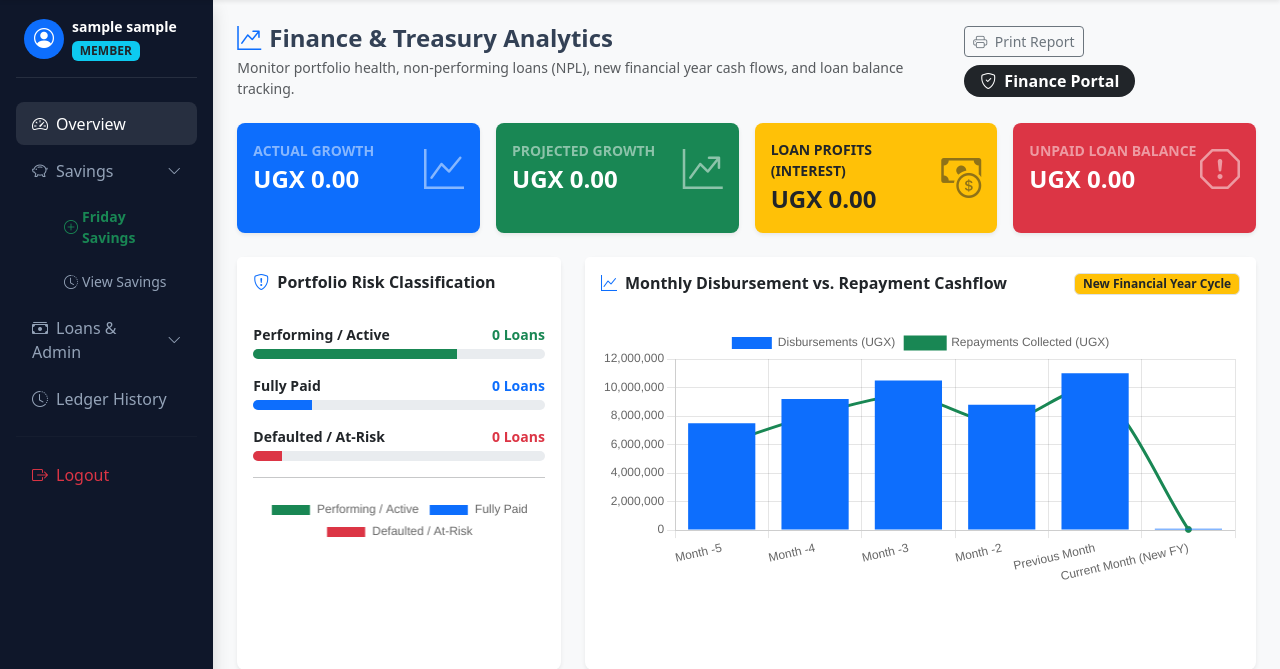
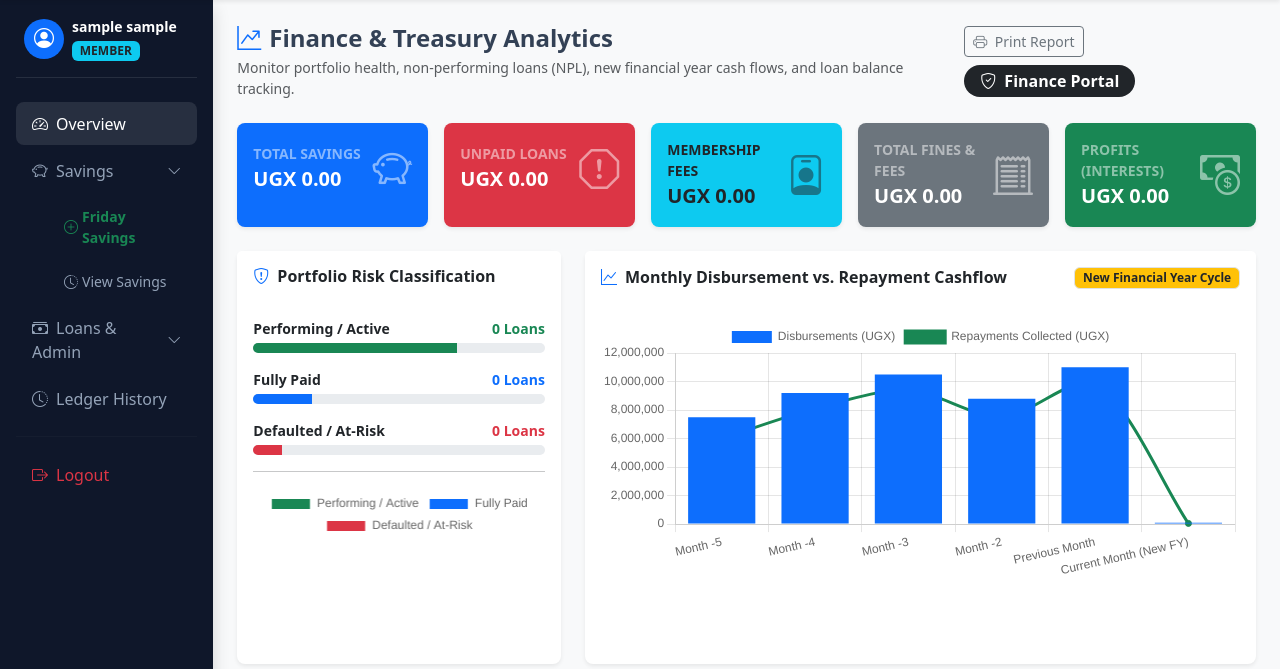
Before and after one commit to Zuba43/aksa_sacco, a Flask app: template app/templates/finance/dashboard.html in a window 1280 px wide. Shown: the part 62-731 px from the top of the page. Run offline with Flask 3, Linux system fonts and the light colour scheme; the template is opened without the code that fills it, so the values that code supplies are empty; the visitor is signed in with stand-in values (Sample User, id 1); data comes from the database, SQL or seed files in the repository.

Commit message:
Update finance dashboard

```diff
--- a/app/templates/finance/dashboard.html
+++ b/app/templates/finance/dashboard.html
@@ -270,56 +270,96 @@ SACCO{% endblock %} {% block extra_head %}
       </div>
 
       <!-- Top Metrics Bar -->
-      <div class="row g-3 mb-4">
-        <!-- 1. Actual Growth -->
-        <div class="col-sm-6 col-xl-3">
+      <div
+        class="row row-cols-1 row-cols-sm-2 row-cols-lg-3 row-cols-xl-5 g-3 mb-4"
+      >
+        <!-- 1. Total Savings -->
+        <div class="col">
           <div
             class="card metric-card border-0 shadow-sm rounded-3 bg-primary text-white p-3 h-100"
           >
             <div class="d-flex justify-content-between align-items-center">
               <div>
                 <div class="small text-white-50 text-uppercase fw-bold">
-                  Actual Growth
-                </div>
-                <div class="fs-4 fw-bold">
-                  UGX {{ "{:,.2f}".format(actual_growth|default(0.0)) }}
+                  Total Savings
+                </div>
+                <div class="fs-5 fw-bold">
+                  UGX {{ "{:,.2f}".format(total_savings|default(0.0)) }}
                 </div>
               </div>
-              <i class="bi bi-graph-up fs-1 opacity-50"></i>
-            </div>
-          </div>
-        </div>
-
-        <!-- 2. Projected Growth -->
-        <div class="col-sm-6 col-xl-3">
+              <i class="bi bi-piggy-bank fs-1 opacity-50"></i>
+            </div>
+          </div>
+        </div>
+
+        <!-- 2. Unpaid Loans -->
+        <div class="col">
+          <div
+            class="card metric-card border-0 shadow-sm rounded-3 bg-danger text-white p-3 h-100"
+          >
+            <div class="d-flex justify-content-between align-items-center">
+              <div>
+                <div class="small text-white-50 text-uppercase fw-bold">
+                  Unpaid Loans
+                </div>
+                <div class="fs-5 fw-bold">
+                  UGX {{ "{:,.2f}".format(unpaid_loans|default(0.0)) }}
+                </div>
+              </div>
+              <i class="bi bi-exclamation-octagon fs-1 opacity-50"></i>
+            </div>
+          </div>
+        </div>
+
+        <!-- 3. Membership Fees -->
+        <div class="col">
+          <div
+            class="card metric-card border-0 shadow-sm rounded-3 bg-info text-dark p-3 h-100"
+          >
+            <div class="d-flex justify-content-between align-items-center">
+              <div>
+                <div class="small text-dark-50 text-uppercase fw-bold">
+                  Membership Fees
+                </div>
+                <div class="fs-5 fw-bold">
+                  UGX {{ "{:,.2f}".format(membership_fees|default(0.0)) }}
+                </div>
+              </div>
+              <i class="bi bi-person-badge fs-1 opacity-50"></i>
+            </div>
+          </div>
+        </div>
+
+        <!-- 4. Total Fines & Fees -->
+        <div class="col">
+          <div
+            class="card metric-card border-0 shadow-sm rounded-3 bg-secondary text-white p-3 h-100"
+          >
+            <div class="d-flex justify-content-between align-items-center">
+              <div>
+                <div class="small text-white-50 text-uppercase fw-bold">
+                  Total Fines &amp; Fees
+                </div>
+                <div class="fs-5 fw-bold">
+                  UGX {{ "{:,.2f}".format(total_fines_fees|default(0.0)) }}
+                </div>
+              </div>
+              <i class="bi bi-receipt-cutoff fs-1 opacity-50"></i>
+            </div>
+          </div>
+        </div>
+
+        <!-- 5. Profits (Interests) -->
+        <div class="col">
           <div
             class="card metric-card border-0 shadow-sm rounded-3 bg-success text-white p-3 h-100"
           >
             <div class="d-flex justify-content-between align-items-center">
               <div>
                 <div class="small text-white-50 text-uppercase fw-bold">
-                  Projected Growth
-                </div>
-                <div class="fs-4 fw-bold">
-                  UGX {{ "{:,.2f}".format(projected_growth|default(0.0)) }}
-                </div>
-              </div>
-              <i class="bi bi-graph-up-arrow fs-1 opacity-50"></i>
-            </div>
-          </div>
-        </div>
-
-        <!-- 3. Profits (Loan Interest Only) -->
-        <div class="col-sm-6 col-xl-3">
-          <div
-            class="card metric-card border-0 shadow-sm rounded-3 bg-warning text-dark p-3 h-100"
-          >
-            <div class="d-flex justify-content-between align-items-center">
-              <div>
-                <div class="small text-dark-50 text-uppercase fw-bold">
-                  Loan Profits (Interest)
-                </div>
-                <div class="fs-4 fw-bold">
+                  Profits (Interests)
+                </div>
+                <div class="fs-5 fw-bold">
                   UGX {{ "{:,.2f}".format(loan_profits|default(0.0)) }}
                 </div>
               </div>
@@ -327,27 +367,7 @@ SACCO{% endblock %} {% block extra_head %}
             </div>
           </div>
         </div>
-
-        <!-- 4. Unpaid Loan Balance -->
-        <div class="col-sm-6 col-xl-3">
-          <div
-            class="card metric-card border-0 shadow-sm rounded-3 bg-danger text-white p-3 h-100"
-          >
-            <div class="d-flex justify-content-between align-items-center">
-              <div>
-                <div class="small text-white-50 text-uppercase fw-bold">
-                  Unpaid Loan Balance
-                </div>
-                <div class="fs-4 fw-bold">
-                  UGX {{ "{:,.2f}".format(unpaid_loan_balance|default(0.0)) }}
-                </div>
-              </div>
-              <i class="bi bi-exclamation-octagon fs-1 opacity-50"></i>
-            </div>
-          </div>
-        </div>
       </div>
-
       <!-- SECTION 1: Loan Status & Risk Breakdown -->
       <div class="row g-4 mb-4">
         <div class="col-lg-4">
@@ -1080,8 +1100,8 @@ SACCO{% endblock %} {% block extra_head %}
               name="repayment_amount"
               class="form-control form-control-lg"
               placeholder="e.g. 50000"
-              min="1000"
-              step="500"
+              min="100"
+              step="1"
               required
             />
           </div>
```
Also changed, not shown: app/routes/finance.py (+138 -122 lines).
